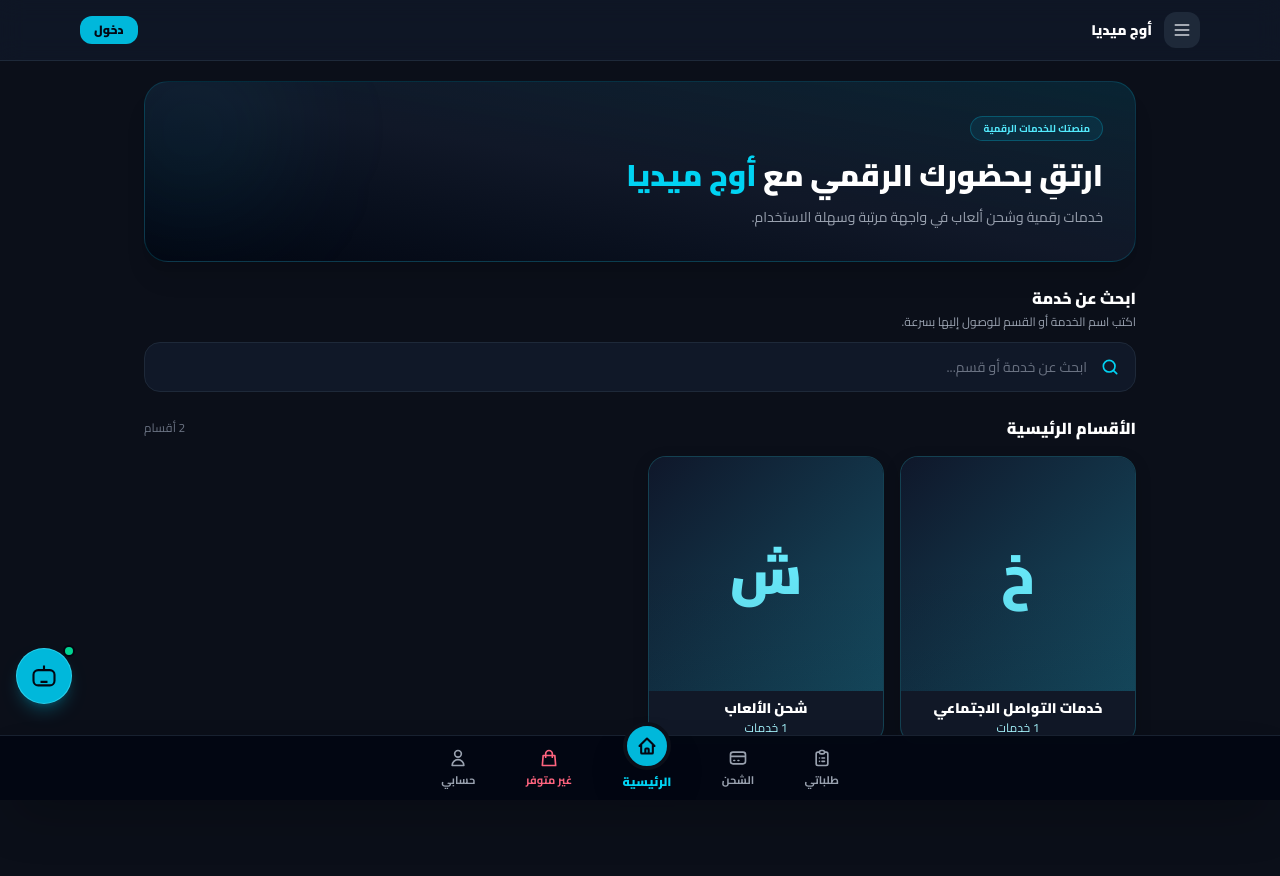
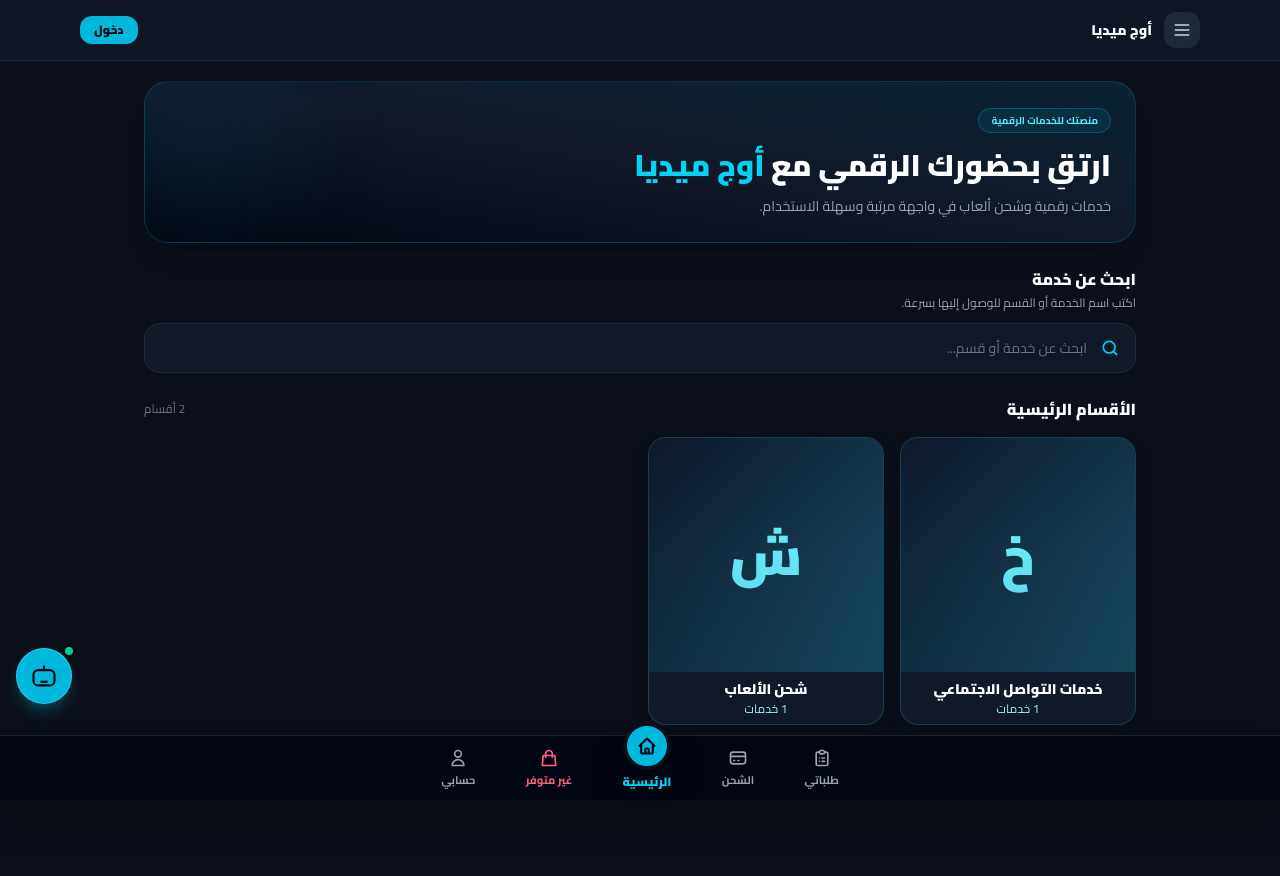
Before and after one commit to OWJMEDIA963/OWJ-MEDIA, a Flask app: page / in a window 1280 px wide. After the commit the page ends 790 px from the top, so only its background shows below. Run offline with Flask 3, Linux system fonts and the light colour scheme.

Commit message:
Add files via upload

```diff
--- a/owj_media_ready/templates/index.html
+++ b/owj_media_ready/templates/index.html
@@ -21,10 +21,10 @@
   @media(min-width:480px){.owj-category-grid{gap:12px}.owj-category-card{border-radius:16px}.owj-category-name{font-size:13px}.owj-category-count{font-size:11px}}
   @media(min-width:640px){.owj-category-grid{grid-template-columns:repeat(4,minmax(0,1fr))!important;gap:16px}.owj-category-card{border-radius:18px}.owj-category-name{font-size:14px}.owj-category-count{font-size:12px}}
 </style>
-<div class="max-w-5xl mx-auto px-4 py-5 space-y-6">
- <section class="relative overflow-hidden rounded-3xl border border-cyan-500/20 bg-gradient-to-bl from-cyan-950/60 via-gray-900 to-[#030712] p-6 sm:p-8 shadow-xl">
-  <div class="absolute -left-8 -top-8 w-40 h-40 rounded-full bg-cyan-500/10 blur-3xl"></div>
-  <div class="relative"><span class="inline-flex rounded-full border border-cyan-500/30 bg-cyan-500/10 px-3 py-1 text-[10px] font-bold text-cyan-300">منصتك للخدمات الرقمية</span><h1 class="mt-4 text-2xl sm:text-3xl font-black text-white">ارتقِ بحضورك الرقمي مع <span class="text-cyan-400">أوج ميديا</span></h1><p class="mt-3 max-w-xl text-xs sm:text-sm leading-6 text-gray-400">خدمات رقمية وشحن ألعاب في واجهة مرتبة وسهلة الاستخدام.</p></div>
+<div class="max-w-5xl mx-auto px-3 sm:px-4 py-3 sm:py-5 space-y-4 sm:space-y-6">
+ <section class="relative overflow-hidden rounded-2xl sm:rounded-3xl border border-cyan-500/20 bg-gradient-to-bl from-cyan-950/60 via-gray-900 to-[#030712] px-4 py-3 sm:p-6 shadow-xl">
+  <div class="absolute -left-8 -top-8 w-28 h-28 sm:w-40 sm:h-40 rounded-full bg-cyan-500/10 blur-3xl"></div>
+  <div class="relative"><span class="inline-flex rounded-full border border-cyan-500/30 bg-cyan-500/10 px-3 py-1 text-[10px] font-bold text-cyan-300">منصتك للخدمات الرقمية</span><h1 class="mt-2 sm:mt-3 text-lg sm:text-2xl md:text-3xl leading-snug font-black text-white">ارتقِ بحضورك الرقمي مع <span class="text-cyan-400">أوج ميديا</span></h1><p class="mt-1.5 sm:mt-2 max-w-xl text-[11px] sm:text-sm leading-5 sm:leading-6 text-gray-400">خدمات رقمية وشحن ألعاب في واجهة مرتبة وسهلة الاستخدام.</p></div>
  </section>
 
  <section class="space-y-3" aria-label="البحث عن خدمة">
```
